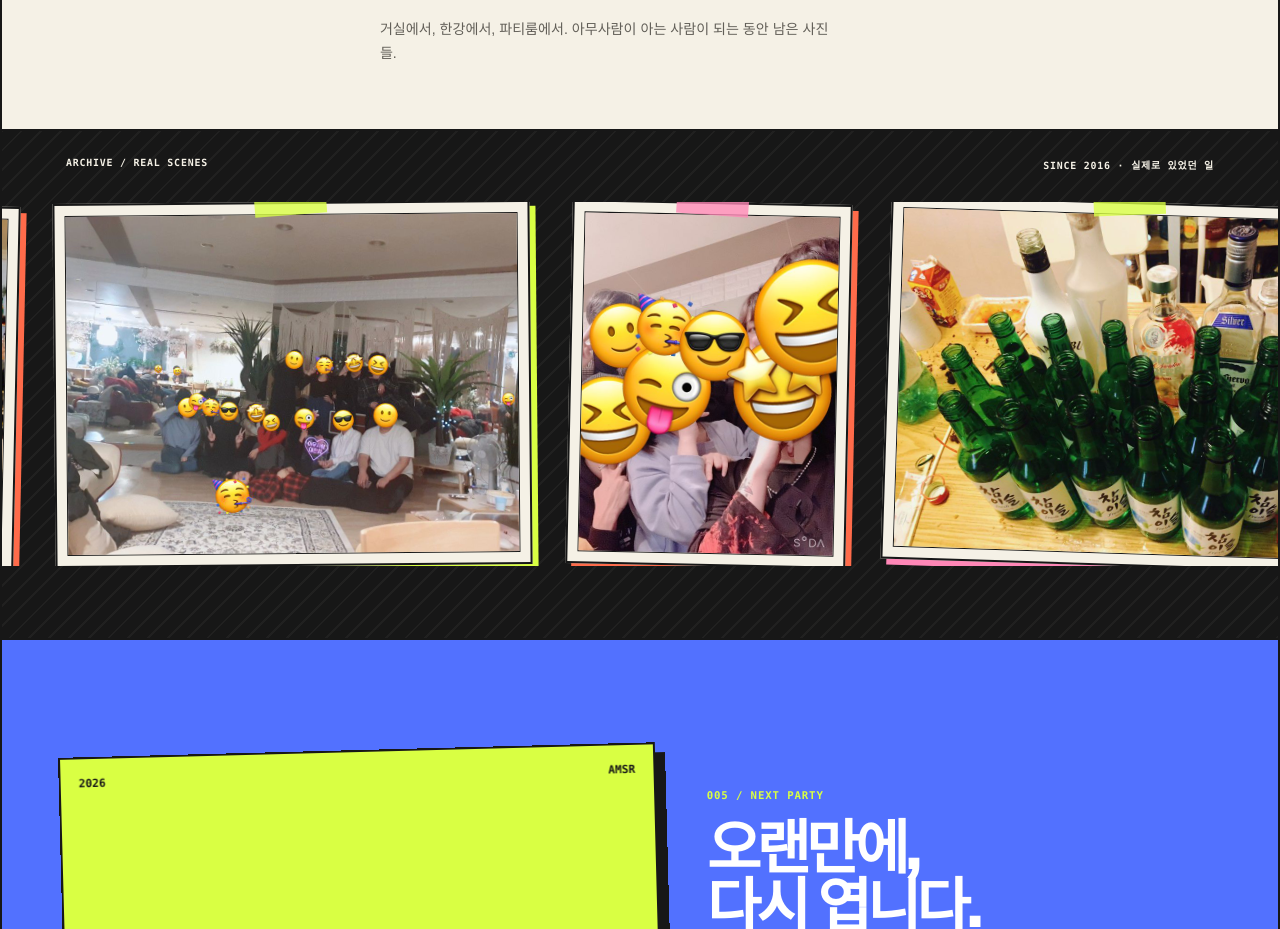
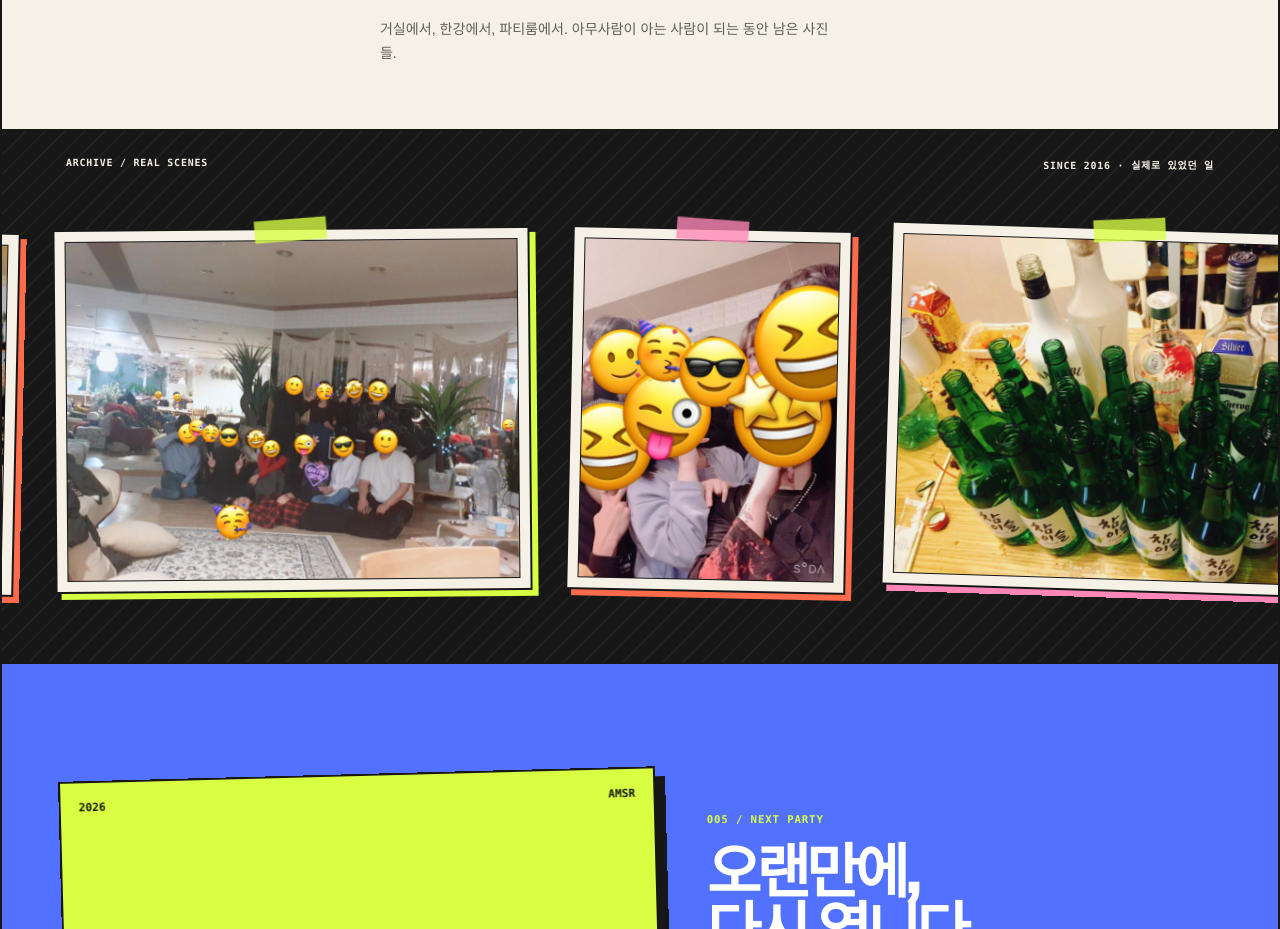
Before and after one commit to Todari/amsr, a Next.js app in the folder web/: page / in a window 1280 px wide. Shown: the part 3460-4389 px from the top of the page. Built offline with nearby package versions, Linux system fonts and the light colour scheme.

Commit message:
fix: "수정 사진 스트립 세로 스크롤 제거"

```diff
--- a/web/src/app/globals.css
+++ b/web/src/app/globals.css
@@ -475,7 +475,7 @@ textarea:focus-visible {
 }
 
 .scenes-band {
-  padding: 26px 0 58px;
+  padding: 26px 0 34px;
   border-top: 2px solid var(--ink);
   background:
     repeating-linear-gradient(-45deg, rgb(245 241 230 / 0.045) 0 2px, transparent 2px 14px),
@@ -496,6 +496,8 @@ textarea:focus-visible {
 
 .scenes-scroller {
   overflow-x: auto;
+  overflow-y: hidden;
+  padding: 22px 0 20px;
   scrollbar-width: none;
   cursor: grab;
   -webkit-tap-highlight-color: transparent;
@@ -764,7 +766,8 @@ textarea:focus-visible {
   .scenes { padding: 0; }
   .scenes-heading { padding: 110px 5vw 64px; }
   .scenes-meta { padding-inline: 5vw; }
-  .scenes-band { padding-bottom: 72px; }
+  .scenes-band { padding-bottom: 44px; }
+  .scenes-scroller { padding: 26px 0 26px; }
   .scene-print { margin-right: 38px; padding: 10px; }
   .scene-print img { height: 340px; }
   .section-heading { grid-template-columns: 0.7fr 2fr; }
```
